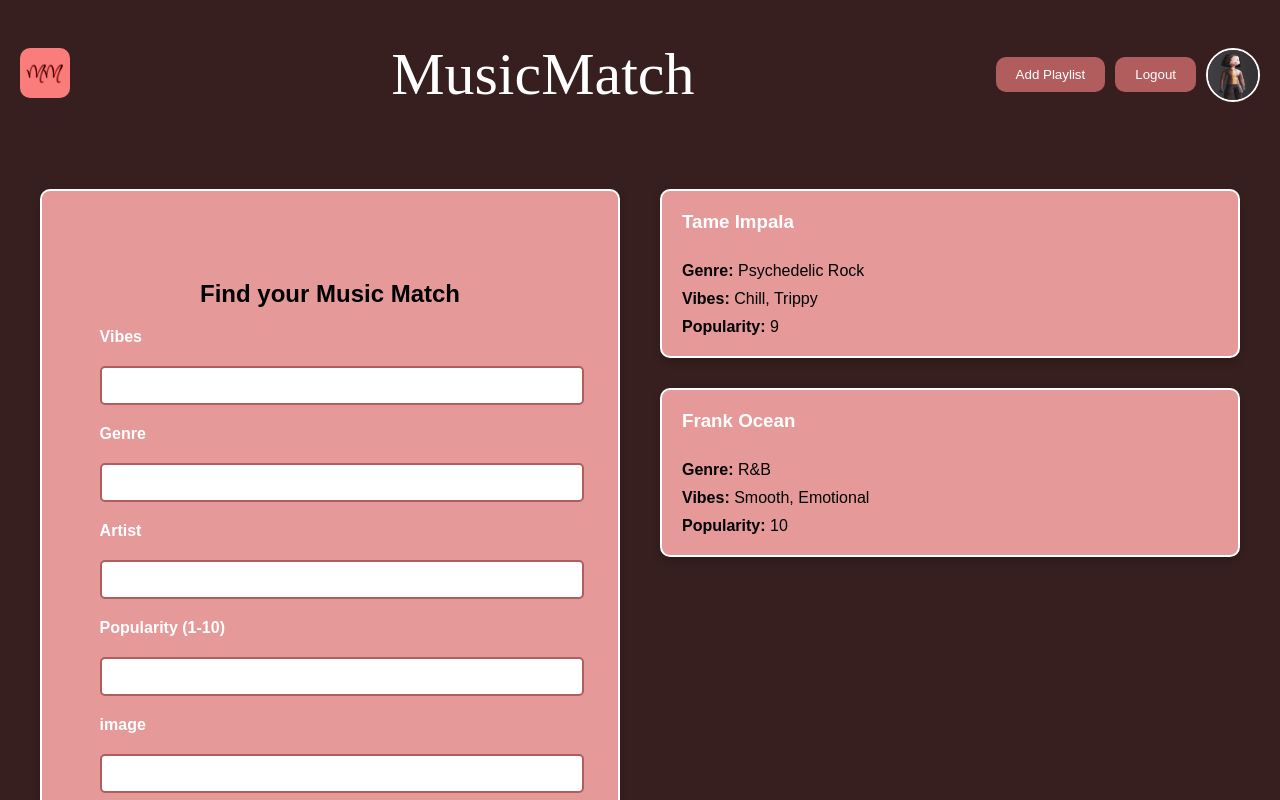
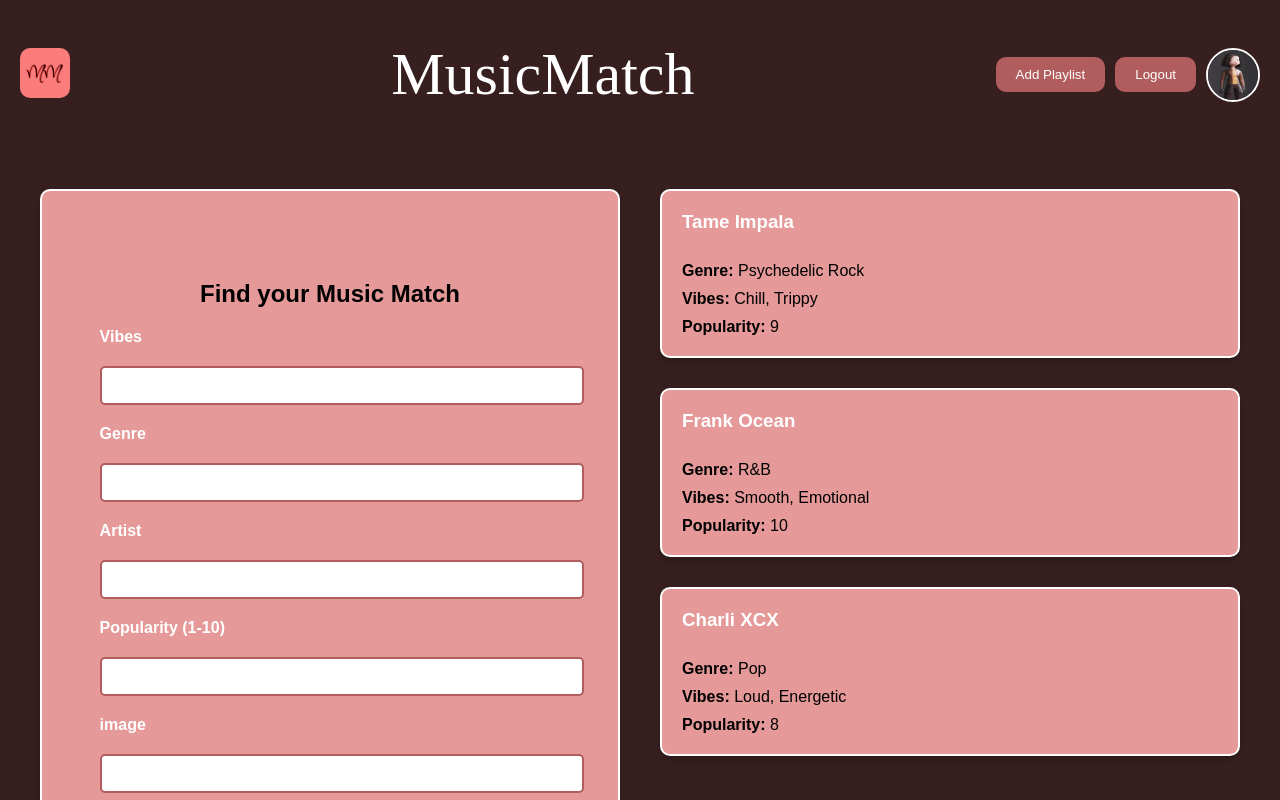
Before and after one commit to sharellelord/MusicMatch, a Next.js app: page /add-recommendation in a window 1280 px wide. Shown: the top 800 px of the page. Built offline with nearby package versions, Linux system fonts and the light colour scheme; a web font is replaced by a local one.

Commit message:
Update page.tsx

```diff
--- a/src/app/add-recommendation/page.tsx
+++ b/src/app/add-recommendation/page.tsx
@@ -5,6 +5,15 @@
 import RecommendationCard from './RecommendationCard';
 import LoggedInHeader from './LoggedInHeader';
 import styles from './AddRecommendationPage.module.css';
+import { receiveMessageOnPort } from 'worker_threads';
+
+//initial dummy array
+const initRecommends = [
+  { id: '1', imageUrl: 'https://i1.sndcdn.com/avatars-yHA8nds2mqg4uYtr-kyxTzw-t1080x1080.jpg', artist: 'Tame Impala', genre: 'Psychedelic Rock', vibes: 'Chill, Trippy', popularity: '9' },
+  { id: '2', imageUrl: 'https://www.hollywoodinsider.com/wp-content/uploads/2020/09/Hollywood-Insider-Frank-Ocean-Letter-From-Fan.jpg', artist: 'Frank Ocean', genre: 'R&B', vibes: 'Smooth, Emotional', popularity: '10' },
+  { id: '3', imageUrl: 'https://media.allure.com/photos/66ff11de6c3f3d8fc0e06ded/4:3/w_1940,h_1455,c_limit/Charli%20XCX.jpg', artist: 'Charli XCX', genre: 'Pop', vibes: 'Loud, Energetic', popularity: '8' },
+];
+
 
 const AddRecommendationPage: React.FC = () => {
   return (
@@ -16,18 +25,18 @@
         </div>
         <div className={styles['cards-container']}>
           {/* Example hardcoded recommendation cards */}
-          <RecommendationCard
-            artist="Tame Impala"
-            genre="Psychedelic Rock"
-            vibes="Chill, Trippy"
-            popularity="9"
-          />
-          <RecommendationCard
-            artist="Frank Ocean"
-            genre="R&B"
-            vibes="Smooth, Emotional"
-            popularity="10"
-          />
+          {
+            initRecommends.map((rec, index) => (
+              <RecommendationCard
+                key = {index}
+                imageUrl = {rec.imageUrl}
+                artist = {rec.artist}
+                genre = {rec.genre}
+                vibes = {rec.vibes}
+                popularity = {rec.popularity}
+                />
+            ))
+          }
         </div>
       </div>
     </>
```
